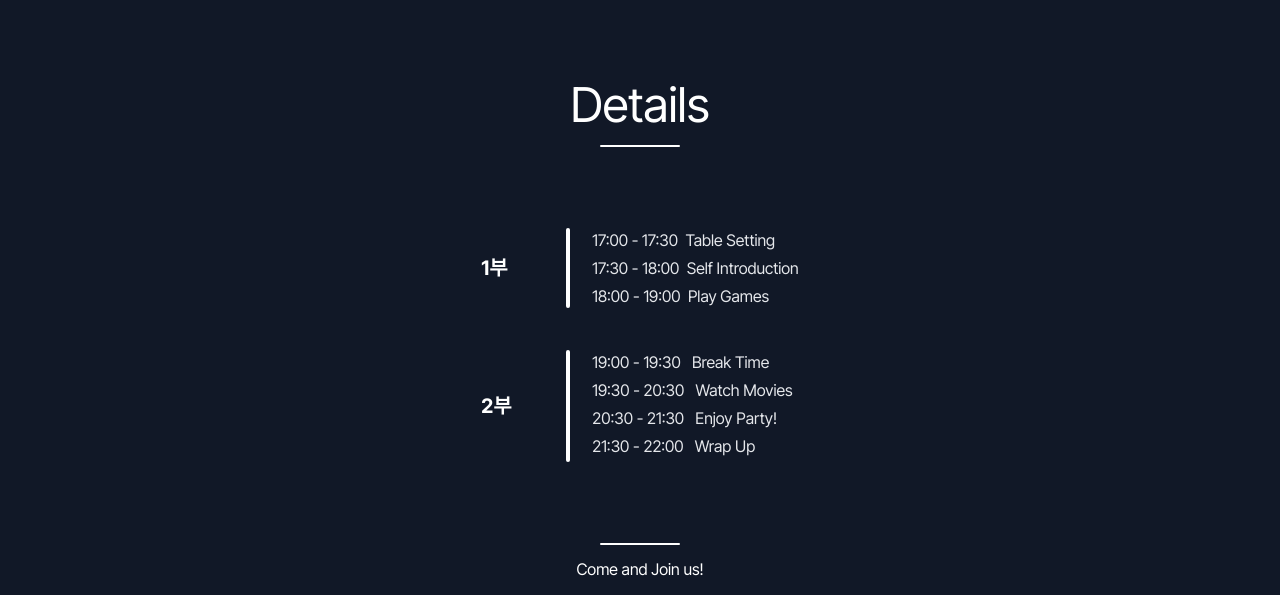
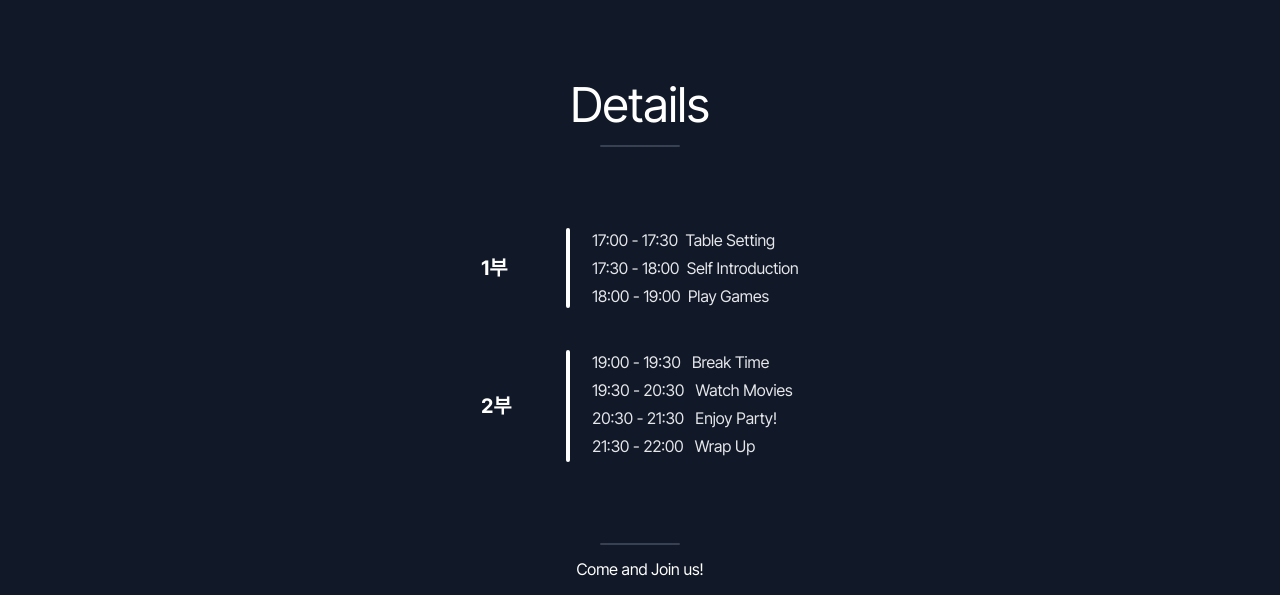
Before and after one commit to hyeri0903/mobile-invitation, a Next.js app: page / in a window 1280 px wide. Shown: the part 1738-2333 px from the top of the page. Built offline with nearby package versions, Linux system fonts and the light colour scheme.

Commit message:
change bar colour css

```diff
--- a/components/Details.tsx
+++ b/components/Details.tsx
@@ -4,7 +4,7 @@ export default function Details() {
       <div className="mx-auto px-4 max-w-3xl">
         <h2 className="text-3xl sm:text-3xl md:text-4xl lg:text-5xl text-center mb-10 text-gray-900 dark:text-white">
           Details
-          <div className="mt-4 w-20 h-0.5 bg-white dark:bg-white mx-auto mb-3 rounded" />
+          <div className="mt-4 w-20 h-0.5 bg-gray-200 dark:bg-gray-700 mx-auto mb-3 rounded" />
         </h2>
         <table className="table-auto border-separate border-spacing-y-10 mx-auto">
           <tbody>
@@ -46,7 +46,7 @@ export default function Details() {
         </table>
 
         <div className="text-center mt-10 text-gray-900 dark:text-white">
-        <div className="w-20 h-0.5 bg-gray-700 dark:bg-white mx-auto mb-3 rounded" />
+        <div className="w-20 h-0.5 bg-gray-200 dark:bg-gray-700 mx-auto mb-3 rounded" />
           Come and Join us!
         </div>
       </div>
```
